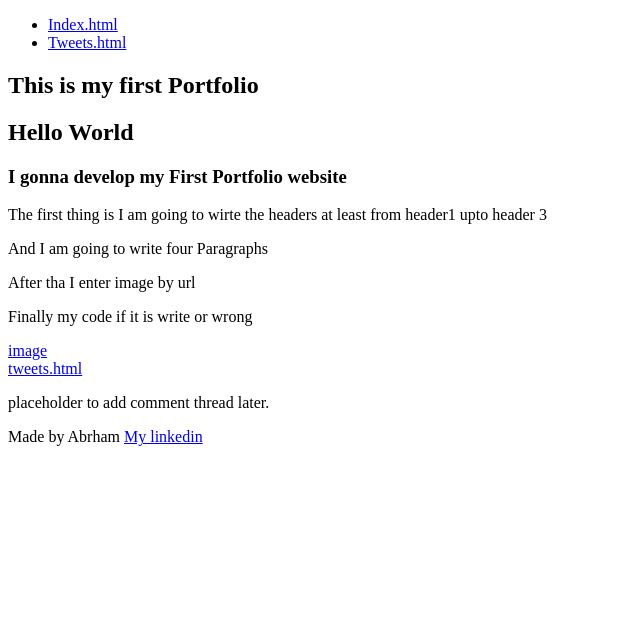
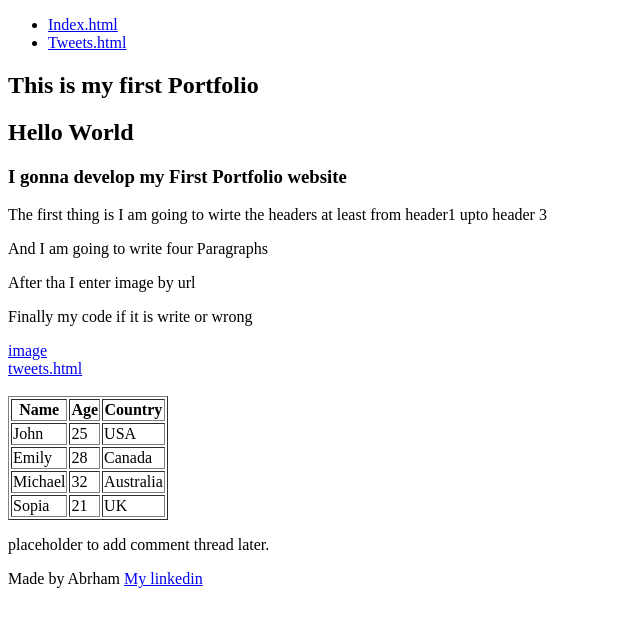
Before and after one commit to Abrish4ever/My_First_PortFolio, a plain HTML site: page html_basic/index.html in a window 1280 px wide. Shown: the whole page, without its empty margins (0-640 px from the left). Drawn offline with Linux system fonts and the light colour scheme.

Commit message:
add table of learner

```diff
--- a/html_basic/index.html
+++ b/html_basic/index.html
@@ -20,12 +20,7 @@
         <p>After tha I enter image by url</p>
         <p>Finally my code if it is write or wrong</p>
         <a href="https://i.ibb.co/gTDZZT8/ALX-Logo-07.png">image</a> <br>
-        <a href="tweets.html">tweets.html</a> <br>
-    </article>
-    <aside>
-        <p>placeholder to add comment thread later.</p>
-    </aside>
-    <!--<article>
+        <a href="tweets.html">tweets.html</a> <br> <br>
         <table border="1px">
             <thead >
                 <tr>
@@ -57,7 +52,10 @@
                 </tr>
             </tbody>
         </table>
-    </article> -->
+    </article>
+    <aside>
+        <p>placeholder to add comment thread later.</p>
+    </aside>
     <footer>Made by Abrham <a href="https://www.linkedin.com/in/abrish4ever-474139211/">My linkedin</a></footer>
 </body>
 </html>
```
